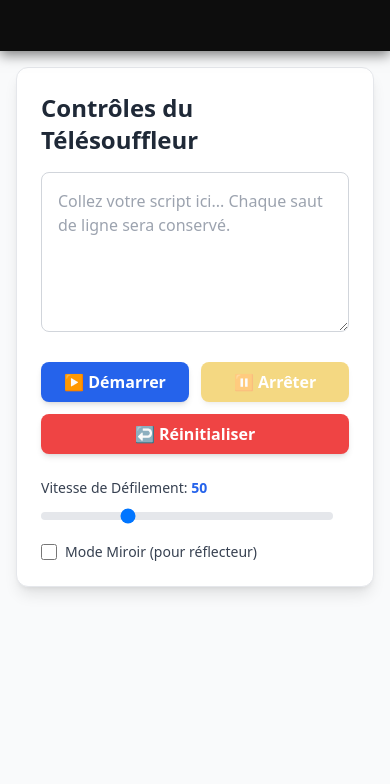
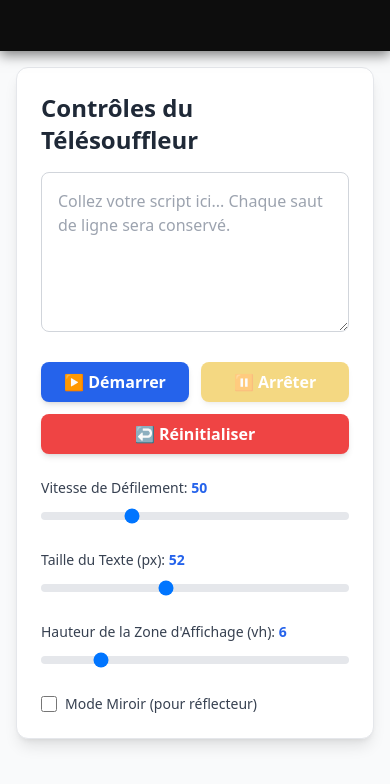
Before and after one commit to Doupidoux/t-l-souffleur, a plain HTML site: page index.html in a window 390 px wide. Drawn offline with nearby package versions, Linux system fonts and the light colour scheme.

Commit message:
dfdfsdsfsd

```diff
--- a/index.html
+++ b/index.html
@@ -14,8 +14,7 @@
         body {
             /* On laisse la barre de défilement pour les contrôles, mais on s'assure que le contenu est centré */
             background-color: #f3f4f6; /* Gris clair */
-            /* TRÈS PETIT ESPACE RÉSERVÉ pour le télésouffleur fixe (6% de la hauteur de vue) */
-            padding-top: 6vh;
+            /* padding-top sera défini dynamiquement par JS en fonction de la hauteur de la bande (teleprompter-height) */
             margin: 0;
             min-height: 100vh;
         }
@@ -26,8 +25,7 @@
             top: 0; /* Aligné tout en haut, juste sous la webcam du laptop */
             left: 0;
             width: 100%;
-            /* TRÈS PETITE HAUTEUR pour être discret */
-            height: 6vh;
+            /* Hauteur (height) sera définie dynamiquement par JS */
             background-color: rgba(0, 0, 0, 0.95); /* Noir opaque */
             color: white;
             box-shadow: 0 4px 12px rgba(0, 0, 0, 0.5);
@@ -42,12 +40,16 @@
         #scrolling-text {
             white-space: pre-wrap; /* Maintient les sauts de ligne */
             text-align: center;
-            /* GRANDE TAILLE de police pour maximiser la lisibilité dans la petite bande */
-            font-size: 52px;
+            /* La taille de police (font-size) sera définie dynamiquement par JS */
             line-height: 1.1; /* Réduit l'espace entre les lignes pour gagner de la place */
             padding: 0 5%;
-            width: 90%;
-            /* Positionnement par JavaScript */
+            /* Limite la largeur au centre de l'écran pour éviter les mouvements de tête */
+            max-width: 700px;
+
+            /* Pour centrer l'élément positionné absolument */
+            left: 50%;
+
+            /* Positionnement par JavaScript (transform sera géré par JS) */
             position: absolute;
             top: 100%; /* Commence en bas du conteneur */
         }
@@ -62,7 +64,7 @@
 
     <!-- Conteneur du Télésouffleur (fixe en haut) -->
     <div id="teleprompter-container">
-        <div id="scrolling-text">Collez votre script ci-dessous et cliquez sur Démarrer.</div>
+        <div id="scrolling-text">Collez votre script ci-dessous et ajustez les réglages.</div>
     </div>
 
     <!-- Contrôles et zone de saisie (le reste de l'écran) -->
@@ -86,13 +88,25 @@
                 </button>
             </div>
 
-            <!-- Contrôles de vitesse et miroir -->
-            <div class="flex flex-col space-y-4 md:flex-row md:justify-between md:items-center">
+            <!-- Contrôles de vitesse, miroir, taille, et hauteur -->
+            <div class="grid grid-cols-1 md:grid-cols-2 gap-6 mt-4">
 
                 <!-- Contrôle de vitesse -->
-                <div class="speed-control flex-1 mr-4">
+                <div class="speed-control">
                     <label for="speed-range" class="block text-sm font-medium text-gray-700 mb-1">Vitesse de Défilement: <span id="speed-value" class="font-bold text-blue-600">50</span></label>
                     <input type="range" id="speed-range" min="10" max="150" value="50" class="w-full h-2 bg-gray-200 rounded-lg appearance-none cursor-pointer range-lg">
+                </div>
+
+                <!-- Contrôle de la Taille de la Police -->
+                <div class="font-size-control">
+                    <label for="font-size-range" class="block text-sm font-medium text-gray-700 mb-1">Taille du Texte (px): <span id="font-size-value" class="font-bold text-blue-600">52</span></label>
+                    <input type="range" id="font-size-range" min="20" max="100" value="52" class="w-full h-2 bg-gray-200 rounded-lg appearance-none cursor-pointer range-lg">
+                </div>
+
+                <!-- Contrôle de la Hauteur de la Bande -->
+                <div class="height-control">
+                    <label for="height-range" class="block text-sm font-medium text-gray-700 mb-1">Hauteur de la Zone d'Affichage (vh): <span id="height-value" class="font-bold text-blue-600">6</span></label>
+                    <input type="range" id="height-range" min="3" max="20" value="6" class="w-full h-2 bg-gray-200 rounded-lg appearance-none cursor-pointer range-lg">
                 </div>
 
                 <!-- Option Miroir -->
@@ -110,20 +124,33 @@
     <script>
         const scriptInput = document.getElementById('script-input');
         const scrollingText = document.getElementById('scrolling-text');
+        const teleprompterContainer = document.getElementById('teleprompter-container');
         const startButton = document.getElementById('start-button');
         const stopButton = document.getElementById('stop-button');
         const resetButton = document.getElementById('reset-button');
+
+        // Contrôles existants
         const speedRange = document.getElementById('speed-range');
         const speedValueSpan = document.getElementById('speed-value');
         const mirrorCheckbox = document.getElementById('mirror-mode');
+
+        // Nouveaux contrôles
+        const fontSizeRange = document.getElementById('font-size-range');
+        const fontSizeValueSpan = document.getElementById('font-size-value');
+        const heightRange = document.getElementById('height-range');
+        const heightValueSpan = document.getElementById('height-value');
+
         const messageBox = document.getElementById('message-box');
+        const body = document.body;
 
         let isScrolling = false;
         let animationFrameId = null;
         let startTime = null;
-        let scrollSpeed = 50; // Vitesse initiale (10-150)
+        let scrollSpeed = 50;
+        let fontSize = 52;
+        let containerHeightVh = 6; // En vh (valeur initiale)
         let textHeight = 0;
-        let containerHeight = 0;
+        let containerHeightPx = 0;
 
         /** Affiche un message temporaire à l'utilisateur. */
         function showMessage(text, isError = false) {
@@ -135,19 +162,42 @@
         }
 
         /**
+         * Applique les styles dynamiques (taille de police et hauteur de bande).
+         */
+        function applyStyles() {
+            // Applique la taille de police
+            scrollingText.style.fontSize = `${fontSize}px`;
+
+            // Applique la hauteur de la bande et ajuste le padding du corps
+            teleprompterContainer.style.height = `${containerHeightVh}vh`;
+            body.style.paddingTop = `${containerHeightVh}vh`;
+
+            // Recalcule la hauteur du texte et du conteneur après le changement de style
+            updateText(false);
+        }
+
+        /**
          * Met à jour le contenu du télésouffleur et recalcule la hauteur.
+         * @param {boolean} resetPosition - Indique s'il faut remettre le texte en position de départ.
          */
-        function updateText() {
-            scrollingText.textContent = scriptInput.value || "Collez votre script ci-dessous et cliquez sur Démarrer.";
-            // Mesure la hauteur après le rendu pour un calcul précis
-            scrollingText.style.transform = 'translateY(0)';
+        function updateText(resetPosition = true) {
+            scrollingText.textContent = scriptInput.value || "Collez votre script ci-dessous et ajustez les réglages.";
+
+            if (resetPosition) {
+                // Mesure la hauteur après le rendu pour un calcul précis
+                // On ajoute le décalage horizontal pour s'assurer que le calcul de la hauteur est fait
+                scrollingText.style.transform = 'translateY(0%) translateX(-50%)';
+            }
 
             // Attendre le prochain cycle d'animation pour s'assurer que le rendu est fait avant de mesurer
             requestAnimationFrame(() => {
                 textHeight = scrollingText.scrollHeight;
-                containerHeight = document.getElementById('teleprompter-container').clientHeight;
-                // Remet le texte en bas prêt à défiler
-                scrollingText.style.transform = 'translateY(100%)';
+                containerHeightPx = teleprompterContainer.clientHeight;
+
+                if (resetPosition) {
+                    // Remet le texte en bas prêt à défiler
+                    scrollingText.style.transform = mirrorCheckbox.checked ? 'translateY(100%) translateX(-50%) scaleX(-1)' : 'translateY(100%) translateX(-50%)';
+                }
             });
         }
 
@@ -162,30 +212,27 @@
             const elapsedTime = timestamp - startTime;
 
             // La vitesse est proportionnelle au temps écoulé et au réglage utilisateur (scrollSpeed)
-            // Plus scrollSpeed est grand, plus le déplacement est rapide.
-            // On utilise 2000 comme diviseur pour un défilement par seconde à une vitesse de 50.
             const distanceInPixels = elapsedTime * (scrollSpeed / 2000) * 3;
 
             // La distance totale à parcourir est la hauteur du texte + la hauteur du conteneur
-            const totalTravel = textHeight + containerHeight;
+            const totalTravel = textHeight + containerHeightPx;
 
             // Calculer la position actuelle de Y en pourcentage du conteneur
-            // Commence à 100% (bas) et se termine à une valeur négative (haut)
             const displacementPercent = (distanceInPixels / totalTravel) * 100;
-            const startPosition = containerHeight / totalTravel * 100; // Position de départ si on était en pourcentage (généralement autour de 100%)
+            const startPosition = containerHeightPx / totalTravel * 100;
 
             let translateY = startPosition - displacementPercent;
 
-            // Gérer la fin du défilement (quand la distance parcourue atteint la distance totale)
+            // Gérer la fin du défilement
             if (distanceInPixels >= totalTravel) {
-                translateY = - (textHeight / containerHeight) * 100; // Position finale tout en haut
+                translateY = - (textHeight / containerHeightPx) * 100; // Position finale tout en haut
                 stopScrolling();
                 showMessage("Défilement terminé !");
                 return;
             }
 
-            // Applique la transformation, en conservant le miroir si actif
-            let transformStyle = `translateY(${translateY}%)`;
+            // Applique la transformation, en conservant le centrage horizontal et le miroir si actif
+            let transformStyle = `translateY(${translateY}%) translateX(-50%)`; // Centrage horizontal inclus
             if (mirrorCheckbox.checked) {
                 transformStyle += ' scaleX(-1)';
             }
@@ -204,14 +251,17 @@
                 return;
             }
 
+            // Assure que les styles sont appliqués et les hauteurs recalculées avant de démarrer
+            applyStyles();
             updateText();
+
             isScrolling = true;
             startButton.disabled = true;
             stopButton.disabled = false;
             resetButton.disabled = false;
 
             // Réinitialise la position de départ (bas du conteneur)
-            scrollingText.style.transform = mirrorCheckbox.checked ? 'translateY(100%) scaleX(-1)' : 'translateY(100%)';
+            scrollingText.style.transform = mirrorCheckbox.checked ? 'translateY(100%) translateX(-50%) scaleX(-1)' : 'translateY(100%) translateX(-50%)';
 
             startTime = null; // Réinitialise le temps pour un nouveau départ
             animationFrameId = requestAnimationFrame(scroll);
@@ -236,7 +286,8 @@
         /** Réinitialise le télésouffleur à sa position de départ. */
         function resetScrolling() {
             stopScrolling();
-            scrollingText.style.transform = mirrorCheckbox.checked ? 'translateY(100%) scaleX(-1)' : 'translateY(100%)';
+            // Réinitialise la position avec le centrage horizontal
+            scrollingText.style.transform = mirrorCheckbox.checked ? 'translateY(100%) translateX(-50%) scaleX(-1)' : 'translateY(100%) translateX(-50%)';
             startTime = null;
             startButton.disabled = false;
             stopButton.disabled = true;
@@ -248,13 +299,28 @@
         startButton.addEventListener('click', startScrolling);
         stopButton.addEventListener('click', stopScrolling);
         resetButton.addEventListener('click', resetScrolling);
-        scriptInput.addEventListener('input', updateText); // Met à jour le texte affiché quand on tape
+        scriptInput.addEventListener('input', updateText);
 
         // Mise à jour de la vitesse
         speedRange.addEventListener('input', (e) => {
             scrollSpeed = parseInt(e.target.value);
             speedValueSpan.textContent = scrollSpeed;
         });
+
+        // Mise à jour de la taille de police
+        fontSizeRange.addEventListener('input', (e) => {
+            fontSize = parseInt(e.target.value);
+            fontSizeValueSpan.textContent = fontSize;
+            applyStyles(); // Applique le style et recalcule la hauteur
+        });
+
+        // Mise à jour de la hauteur de la bande
+        heightRange.addEventListener('input', (e) => {
+            containerHeightVh = parseInt(e.target.value);
+            heightValueSpan.textContent = containerHeightVh;
+            applyStyles(); // Applique le style et recalcule la hauteur
+        });
+
 
         // Activation du mode miroir
         mirrorCheckbox.addEventListener('change', () => {
@@ -273,10 +339,10 @@
         });
 
         // Mise à jour de la hauteur en cas de redimensionnement de la fenêtre
-        window.addEventListener('resize', updateText);
+        window.addEventListener('resize', applyStyles);
 
         // Initialisation
-        updateText();
+        applyStyles();
     </script>
 </body>
 </html>
```
